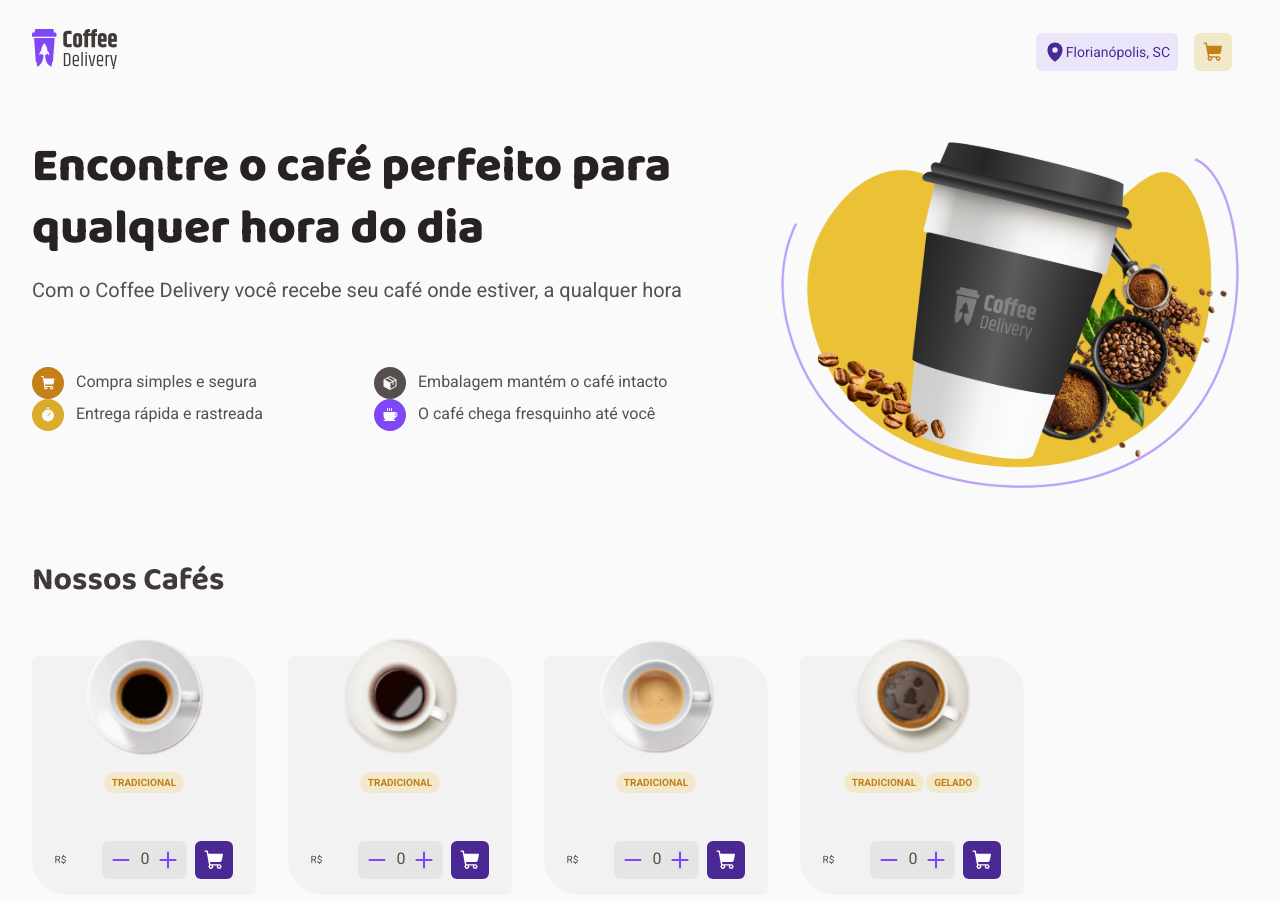
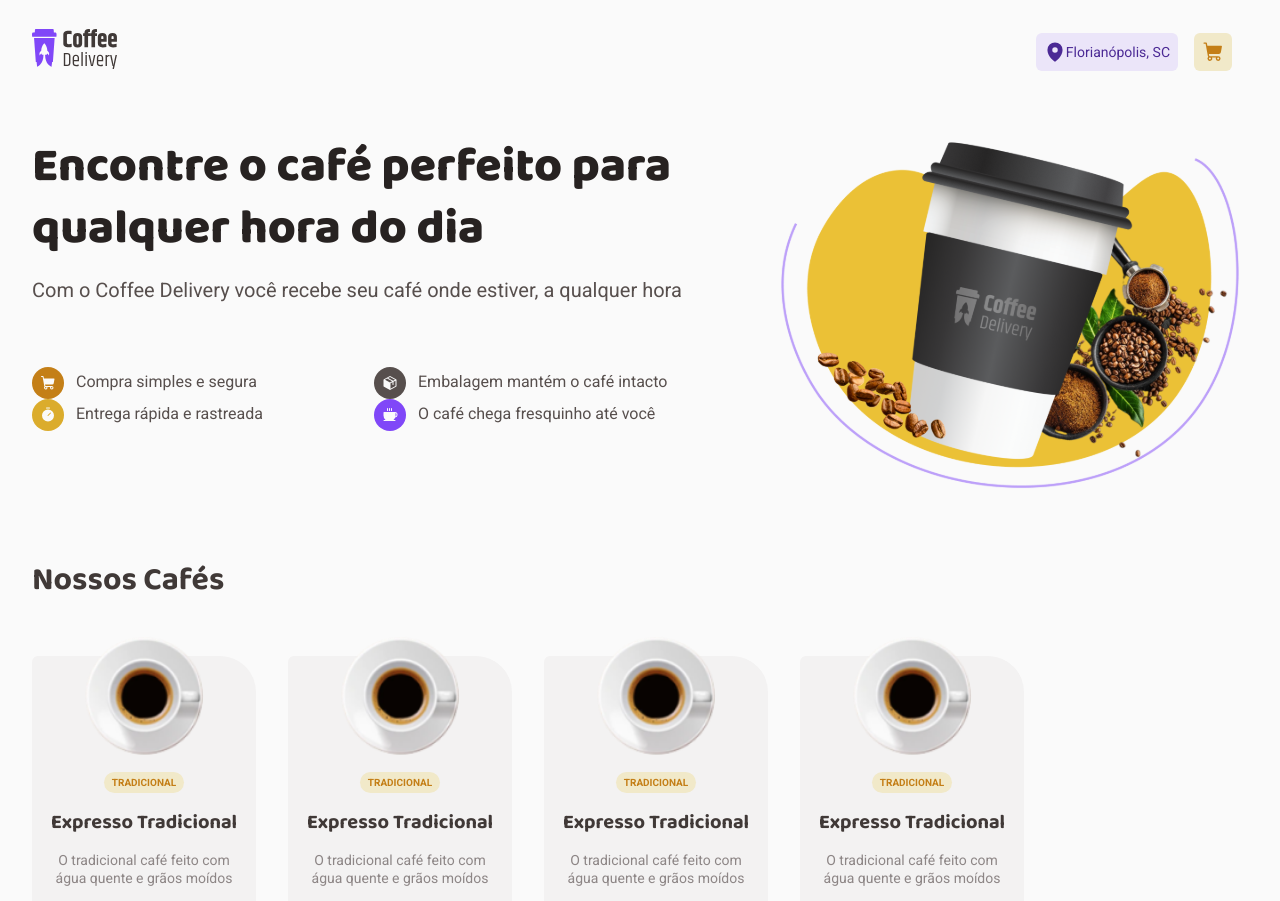
Before and after one commit to iago-monteirog/coffe-delivery-ignite, a React (Vite) app: page / in a window 1280 px wide. Shown: the top 901 px of the page. Built offline with nearby package versions, Linux system fonts and the light colour scheme.

Commit message:
WIP: coffee list context

```diff
--- a/src/App.tsx
+++ b/src/App.tsx
@@ -3,13 +3,16 @@ import { defaultTheme } from "./styles/themes/default"
 import { GlobalStyle } from "./styles/global"
 import { BrowserRouter } from "react-router-dom"
 import { Router } from "./Router"
+import { CoffeeShopContextProvider } from "./contexts/CoffeeShopContext"
 
 function App() {
 
   return (
     <BrowserRouter>
       <ThemeProvider theme={defaultTheme}>
-        <Router />
+        <CoffeeShopContextProvider>
+          <Router />
+        </CoffeeShopContextProvider>
         <GlobalStyle />
       </ThemeProvider>
     </BrowserRouter>
--- a/src/components/CoffeeCard/index.tsx
+++ b/src/components/CoffeeCard/index.tsx
@@ -2,15 +2,19 @@ import * as S from './styles';
 import { ShoppingCart } from '@phosphor-icons/react';
 import { NavLink } from 'react-router-dom';
 import { Counter } from '../Counter';
-import { CofffeeProps } from '../../pages/Home';
+import { useContext } from 'react';
+import { CoffeeShopContext } from '../../contexts/CoffeeShopContext';
 
-export function CoffeeCard({ nomeCafe, img, descricao, preco, tags }: CofffeeProps) {
+export function CoffeeCard() {
+
+    const { coffeeList } = useContext(CoffeeShopContext);
+
     return (
         <S.CoffeeBox>
-            <img src={img} alt="" />
+            <img src={coffeeList[0].img} alt="" />
 
             <S.Tags>
-                {tags.map((tag, index) => {
+                {coffeeList[0].tags.map((tag, index) => {
                     return (
                         <S.CoffeeTag key={index}>
                             <span>{tag}</span>
@@ -19,14 +23,15 @@ export function CoffeeCard({ nomeCafe, img, descricao, preco, tags }: CofffeePro
                 })}
             </S.Tags>
 
-            <h4>{nomeCafe}</h4>
-            <p>{descricao}</p>
+            <h4>{coffeeList[0].name}</h4>
+            <p>{coffeeList[0].description}</p>
 
             <S.BuyBox>
-                <p>R$<strong>{preco}</strong></p>
+                <p>R$<strong>{coffeeList[0].price}</strong></p>
 
                 <S.ActionsBox>
-                    <Counter name={nomeCafe} price={preco} />
+                    <Counter
+                    />
                     <NavLink to='/checkout'>
                         <ShoppingCart weight='fill' size={22} />
                     </NavLink>
--- a/src/components/Counter/index.tsx
+++ b/src/components/Counter/index.tsx
@@ -1,22 +1,22 @@
 import { Minus, Plus } from '@phosphor-icons/react';
 import * as S from './styles';
-import { useState } from 'react';
+import { useContext } from 'react';
+import { CoffeeShopContext } from '../../contexts/CoffeeShopContext';
 
-interface CoffeeListProps {
-    id: number,
-    name: string,
-    price: number
-}
 
-export function Counter({ name, price }: any) {
-    const [coffeeList, setCoffeeList] = useState<CoffeeListProps[]>([]);
+export function Counter() {
+    const { coffeeList, setCoffeeList } = useContext(CoffeeShopContext);
 
     function handleAddCoffeeToCart() {
-        const newCoffee: CoffeeListProps[] = [
+        const newCoffee = [
             {
-                id: coffeeList.length,
-                name: name,
-                price: price,
+                id: coffeeList[0].id,
+                name: coffeeList[0].name,
+                img: coffeeList[0].img,
+                description: coffeeList[0].description,
+                price: coffeeList[0].price,
+                tags: coffeeList[0].tags
+
             }
         ];
 
--- /dev/null
+++ b/src/contexts/CoffeeShopContext.tsx
@@ -0,0 +1,36 @@
+import { ReactNode, createContext, useState } from "react";
+
+export interface CoffeeProps {
+    id?: number,
+    name: string;
+    img: string;
+    description: string;
+    price: number;
+    tags: string[];
+}
+
+interface CoffeeShopContextType {
+    coffeeList: CoffeeProps[],
+    setCoffeeList: (coffeList: CoffeeProps[]) => void;
+}
+
+export const CoffeeShopContext = createContext({} as CoffeeShopContextType);
+
+interface CoffeeShopContextProviderProps {
+    children: ReactNode,
+}
+
+export function CoffeeShopContextProvider({ children }: CoffeeShopContextProviderProps) {
+    const [coffeeList, setCoffeeList] = useState<CoffeeProps[]>([]);
+
+    return (
+        <CoffeeShopContext.Provider
+            value={{
+                coffeeList,
+                setCoffeeList
+            }}
+        >
+            {children}
+        </CoffeeShopContext.Provider>
+    )
+}
--- a/src/pages/Home/index.tsx
+++ b/src/pages/Home/index.tsx
@@ -3,23 +3,18 @@ import coffeImage from '../../assets/coffe-image.svg';
 import { Coffee, Package, ShoppingCart, Timer } from '@phosphor-icons/react';
 import { CoffeeCard } from '../../components/CoffeeCard/index';
 import { StyledCircle } from '../../styles/themes/styledCircles';
-import { useEffect, useState } from 'react';
+import { useContext, useEffect } from 'react';
 import coffeeMenu from './caffeeMenu';
+import { CoffeeShopContext } from '../../contexts/CoffeeShopContext';
 
-export interface CofffeeProps {
-    id?: number,
-    nomeCafe: string;
-    img: string;
-    descricao: string;
-    preco: string;
-    tags: string[];
-}
+
 
 export function Home() {
-    const [coffeList, setCoffeList] = useState<CofffeeProps[]>([]);
+
+    const { coffeeList, setCoffeeList } = useContext(CoffeeShopContext);
 
     useEffect(() => {
-        setCoffeList(coffeeMenu);
+        setCoffeeList(coffeeMenu);
     }, []);
 
     return (
@@ -69,15 +64,10 @@ export function Home() {
             <S.CafeMenu>
                 <h3>Nossos Cafés</h3>
                 <S.CoffeeContainer>
-                    {coffeList.map((coffee) => {
+                    {coffeeList.map((coffee) => {
                         return (
                             <CoffeeCard
                                 key={coffee.id}
-                                nomeCafe={coffee.nomeCafe}
-                                img={coffee.img}
-                                descricao={coffee.descricao}
-                                preco={coffee.preco}
-                                tags={coffee.tags}
                             />
                         )
                     })}
```
